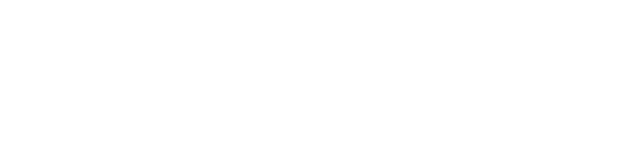
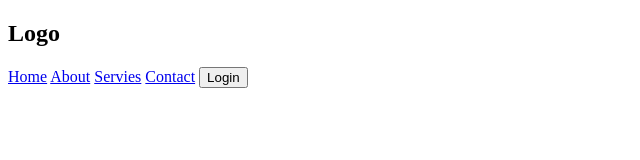
Before and after one commit to zhir4web/Login-and-Register, a plain HTML site: page index.html in a window 1280 px wide. Shown: the whole page, without its empty margins (0-640 px from the left). Drawn offline with nearby package versions, Linux system fonts and the light colour scheme; files that its build step writes are made by us from their sources.

Commit message:
Drwst Krdwny navigation lagal Drwstkrdny Button

```diff
--- a/index.html
+++ b/index.html
@@ -14,6 +14,15 @@
   </head>
       <!-- custom Body -->
   <body>
-
-
+    <header>
+        <h2 class="logo">Logo</h2>
+        <nav class="navigation">
+            <a href="#">Home</a>
+            <a href="#">About</a>
+            <a href="#">Servies</a>
+            <a href="#">Contact</a>
+            <button class="btnLogin-popup">Login</button>
+        </nav>
+    </header>
+<script src="Scripts.js"></script>
   </body>
```
